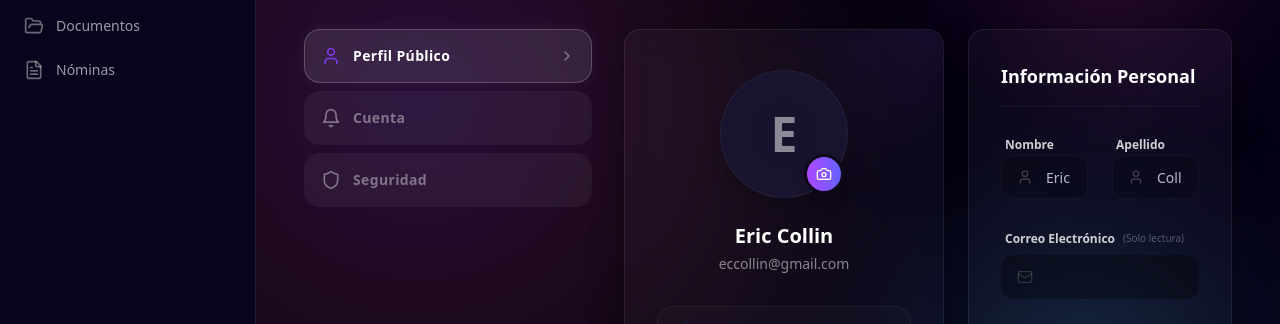
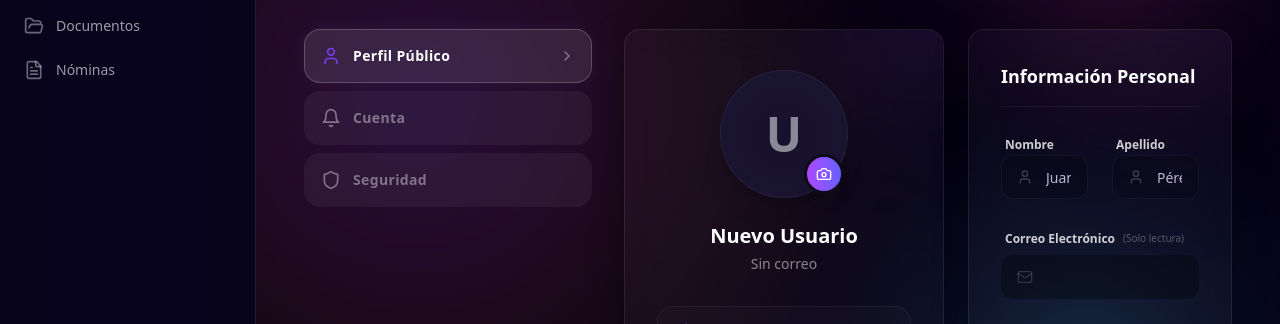
Before and after one commit to kuquipr1/reto-microapps, a Next.js app: page /settings in a window 1280 px wide. Shown: the part 259-583 px from the top of the page. Built offline with nearby package versions, Linux system fonts and the light colour scheme; no server answers.

Commit message:
fix(profile): remove hardcoded Eric Collin generic placeholders so the new users do not get confused

```diff
--- a/src/components/profile/ProfileForm.tsx
+++ b/src/components/profile/ProfileForm.tsx
@@ -143,7 +143,7 @@ export function ProfileForm() {
             {avatar ? (
               <img src={avatar} alt="Avatar" className="w-full h-full object-cover" />
             ) : (
-              formData.firstName?.[0]?.toUpperCase() || profile?.email?.[0]?.toUpperCase() || "E"
+              formData.firstName?.[0]?.toUpperCase() || profile?.email?.[0]?.toUpperCase() || "U"
             )}
           </div>
           <div className="absolute inset-0 rounded-full opacity-0 group-hover:opacity-100 bg-black/50 transition-all flex items-center justify-center backdrop-blur-sm">
@@ -156,9 +156,13 @@ export function ProfileForm() {
         </div>
 
         <h3 className="text-xl font-bold text-white z-10 text-center mb-1">
-          {formData.firstName || "Eric"} {formData.lastName || "Collin"}
+          {formData.firstName || formData.lastName
+            ? `${formData.firstName} ${formData.lastName}`
+            : (language === "en" ? "New User" : "Nuevo Usuario")}
         </h3>
-        <p className="text-sm text-white/50 z-10 mb-8 text-center">{profile?.email || "eccollin@gmail.com"}</p>
+        <p className="text-sm text-white/50 z-10 mb-8 text-center">
+          {profile?.email || (language === "en" ? "No email provided" : "Sin correo")}
+        </p>
 
         {/* Role & Level Blocks */}
         <div className="w-full space-y-3 z-10">
@@ -208,7 +212,7 @@ export function ProfileForm() {
                 icon={<User size={16} className="text-white/40" />}
                 value={formData.firstName}
                 onChange={(e) => setFormData({ ...formData, firstName: e.target.value })}
-                placeholder="Eric"
+                placeholder={language === "en" ? "John" : "Juan"}
                 className="bg-black/20 border-white/5 focus:border-[var(--color-primary)]/50 focus:bg-white/5 transition-all text-white/90 h-11"
               />
             </div>
@@ -220,7 +224,7 @@ export function ProfileForm() {
                 icon={<User size={16} className="text-white/40" />}
                 value={formData.lastName}
                 onChange={(e) => setFormData({ ...formData, lastName: e.target.value })}
-                placeholder="Collin"
+                placeholder={language === "en" ? "Doe" : "Pérez"}
                 className="bg-black/20 border-white/5 focus:border-[var(--color-primary)]/50 focus:bg-white/5 transition-all text-white/90 h-11"
               />
             </div>
```
